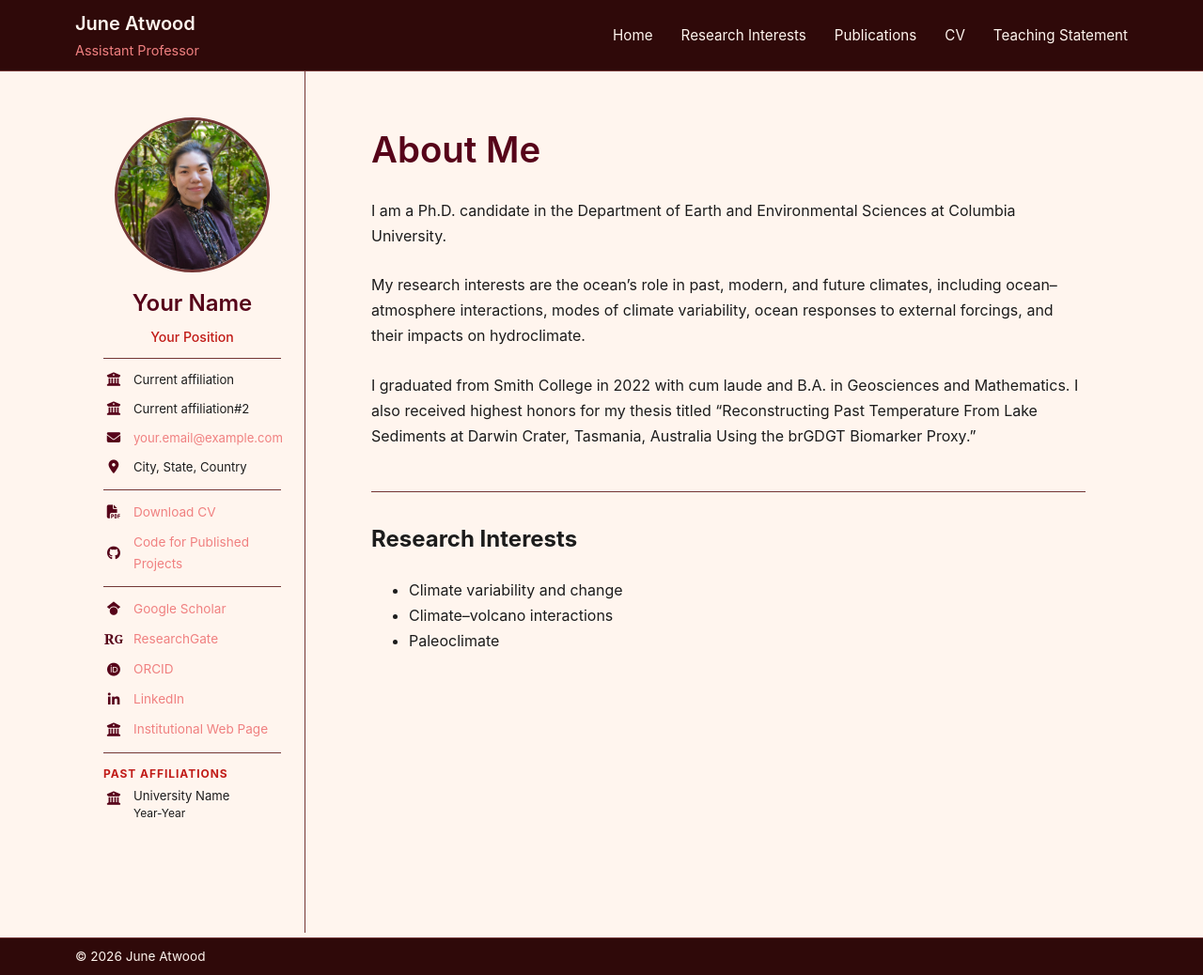
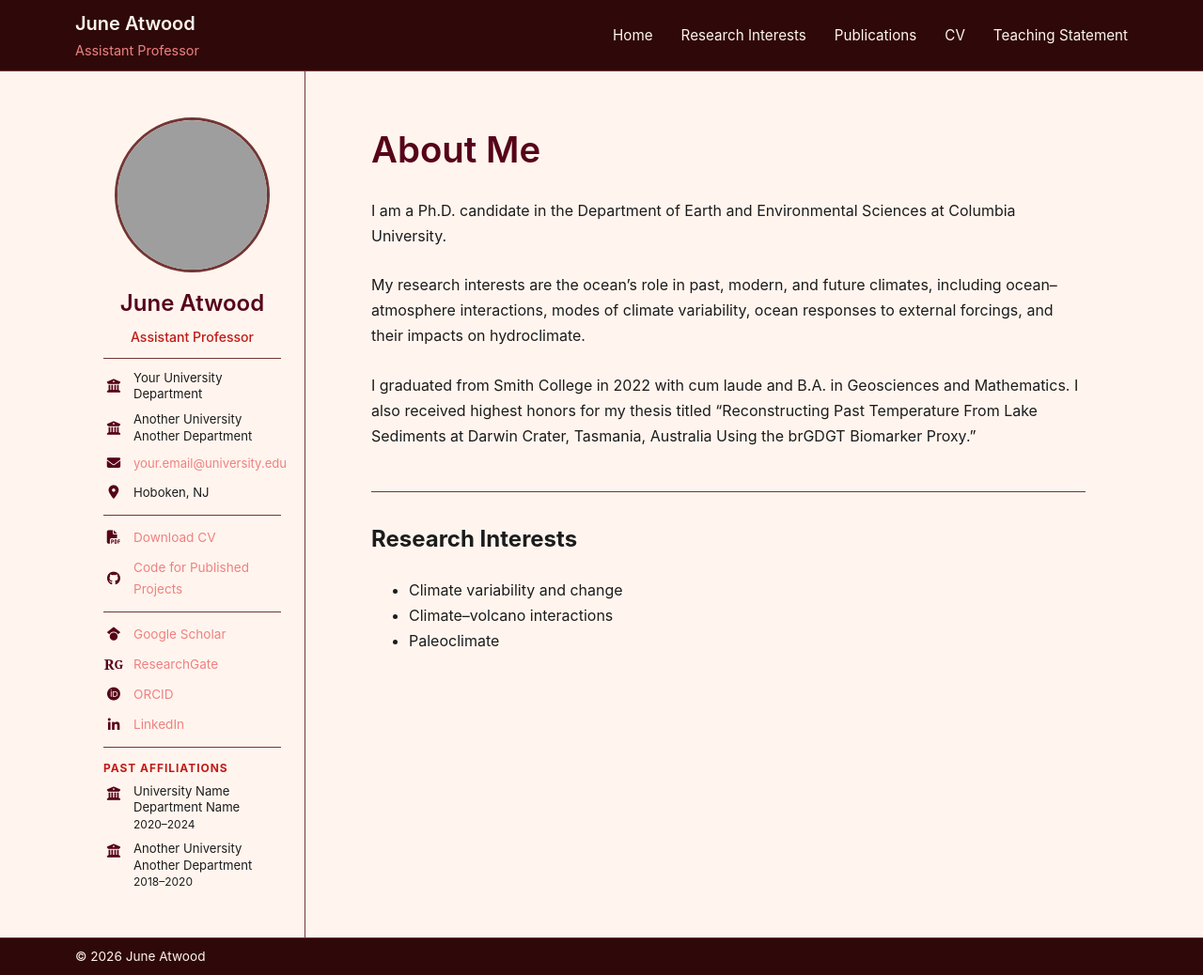
Before and after one commit to isugiura/isugiura.github.io, a Jekyll site: the page built from index.md, in a window 1280 px wide and 1038 px high. Shown: the whole window at 94% size. Built offline with Jekyll 4.4.1, drawn with Linux system fonts in a browser that asks for light colours; grey boxes are pictures that could not be loaded.

Commit message:
Using _data/site_info.yml inputs

```diff
--- a/_includes/sidebar.html
+++ b/_includes/sidebar.html
@@ -1,121 +1,315 @@
 <aside class="sidebar">
 
+
+  <!-- =====================================================
+       PROFILE
+       ===================================================== -->
+
   <img
-    src="{{ '/assets/images/profile.jpg' | relative_url }}"
-    alt="{{ site.title }}"
+    src="{{ site.data.site_info.profile.photo | relative_url }}"
+    alt="{{ site.data.site_info.name.display }}"
     class="profile-photo"
   >
 
-  <h2>{{ site.title }}</h2>
+  <h2>
+    {{ site.data.site_info.name.display }}
+  </h2>
 
   <p class="position">
-    Your Position<br>
+    {{ site.data.site_info.position }}<br>
   </p>
 
 
   <div class="sidebar-divider"></div>
 
 
-  <!-- Contact -->
+  <!-- =====================================================
+       CONTACT
+       ===================================================== -->
+
   <div class="contact-info">
 
+
+    <!-- Current affiliations -->
+
+    {% for affiliation in site.data.site_info.profile.current_affiliations %}
+
       <div>
+
         <i class="fa-solid fa-building-columns icon"></i>
-      <span>Current affiliation</span>
+
+        <span>
+
+          {{ affiliation.institution }}
+
+          {% if affiliation.department %}
+            <br>
+            {{ affiliation.department }}
+          {% endif %}
+
+        </span>
+
       </div>
 
+    {% endfor %}
+
+
+    <!-- Email -->
+
+    <a
+      href="mailto:{{ site.data.site_info.email }}"
+    >
+
+      <i class="fa-solid fa-envelope icon"></i>
+
+      <span>
+        {{ site.data.site_info.email }}
+      </span>
+
+    </a>
+
+
+    <!-- Location -->
+
     <div>
-      <i class="fa-solid fa-building-columns icon"></i>
-      <span>Current affiliation#2</span>
+
+      <i class="fa-solid fa-location-dot icon"></i>
+
+      <span>
+        {{ site.data.site_info.location }}
+      </span>
+
     </div>
 
-    <a href="mailto:your.email@example.com">
-      <i class="fa-solid fa-envelope icon"></i>
-      <span>your.email@example.com</span>
-    </a>
-
-    <div>
-      <i class="fa-solid fa-location-dot icon"></i>
-      <span>City, State, Country</span>
-    </div>
 
   </div>
 
 
   <div class="sidebar-divider"></div>
 
-  <!-- Resources -->
+
+  <!-- =====================================================
+       RESOURCES
+       ===================================================== -->
+
   <div class="resource-links">
 
+
+    <!-- CV -->
+
     <a
-      href="{{ '/assets/files/CV.pdf' | relative_url }}"
+      href="{{ site.data.site_info.documents.cv | relative_url }}"
       target="_blank"
+      rel="noopener"
     >
+
       <i class="fa-solid fa-file-pdf icon"></i>
-      <span>Download CV</span>
+
+      <span>
+        Download CV
+      </span>
+
     </a>
 
+
+    <!-- GitHub -->
+
+    {% if site.data.site_info.profiles.github %}
+
       <a
-      href="https://github.com/yourusername/project-collection"
+        href="{{ site.data.site_info.profiles.github }}"
         target="_blank"
+        rel="noopener"
       >
+
         <i class="fa-brands fa-github icon"></i>
-      <span>Code for Published Projects</span>
+
+        <span>
+          Code for Published Projects
+        </span>
+
       </a>
+
+    {% endif %}
+
 
   </div>
 
+
   <div class="sidebar-divider"></div>
 
-  <!-- Academic profiles -->
+
+  <!-- =====================================================
+       ACADEMIC PROFILES
+       ===================================================== -->
+
   <div class="academic-links">
 
-    <a href="https://scholar.google.com/citations?user=YOUR-ID" target="_blank">
+
+    <!-- Google Scholar -->
+
+    {% if site.data.site_info.profiles.scholar %}
+
+      <a
+        href="{{ site.data.site_info.profiles.scholar }}"
+        target="_blank"
+        rel="noopener"
+      >
+
         <i class="fa-brands fa-google-scholar icon"></i>
-      <span>Google Scholar</span>
+
+        <span>
+          Google Scholar
+        </span>
+
       </a>
 
-    <a href="https://www.researchgate.net/profile/Your-Name" target="_blank">
-      <span class="icon researchgate">R<sup>G</sup></span>
-      <span>ResearchGate</span>
+    {% endif %}
+
+
+    <!-- ResearchGate -->
+
+    {% if site.data.site_info.profiles.researchgate %}
+
+      <a
+        href="{{ site.data.site_info.profiles.researchgate }}"
+        target="_blank"
+        rel="noopener"
+      >
+
+        <span class="icon researchgate">
+          R<sup>G</sup>
+        </span>
+
+        <span>
+          ResearchGate
+        </span>
+
       </a>
 
-    <a href="https://orcid.org/YOUR-ORCID-ID" target="_blank">
+    {% endif %}
+
+
+    <!-- ORCID -->
+
+    {% if site.data.site_info.profiles.orcid %}
+
+      <a
+        href="{{ site.data.site_info.profiles.orcid }}"
+        target="_blank"
+        rel="noopener"
+      >
+
         <i class="fa-brands fa-orcid icon"></i>
-      <span>ORCID</span>
+
+        <span>
+          ORCID
+        </span>
+
       </a>
 
-    <a href="https://www.linkedin.com/in/yourusername/" target="_blank">
+    {% endif %}
+
+
+    <!-- LinkedIn -->
+
+    {% if site.data.site_info.profiles.linkedin %}
+
+      <a
+        href="{{ site.data.site_info.profiles.linkedin }}"
+        target="_blank"
+        rel="noopener"
+      >
+
         <i class="fa-brands fa-linkedin-in icon"></i>
-      <span>LinkedIn</span>
+
+        <span>
+          LinkedIn
+        </span>
+
       </a>
 
-    <a href="https://www.youruniversity.edu/" target="_blank">
+    {% endif %}
+
+
+    <!-- Institutional Web Page -->
+
+    {% if site.data.site_info.profiles.institutional %}
+
+      <a
+        href="{{ site.data.site_info.profiles.institutional }}"
+        target="_blank"
+        rel="noopener"
+      >
+
         <i class="fa-solid fa-building-columns icon"></i>
-      <span>Institutional Web Page</span>
+
+        <span>
+          Institutional Web Page
+        </span>
+
       </a>
+
+    {% endif %}
+
 
   </div>
 
+
   <div class="sidebar-divider"></div>
 
-  <!-- Past affiliations -->
+
+  <!-- =====================================================
+       PAST AFFILIATIONS
+       ===================================================== -->
+
+  {% if site.data.site_info.profile.past_affiliations %}
+
     <div class="sidebar-section">
 
-    <h3>Past Affiliations</h3>
+
+      <h3>
+        Past Affiliations
+      </h3>
+
 
       <div class="past-affiliations">
 
+
+        {% for affiliation in site.data.site_info.profile.past_affiliations %}
+
           <div>
+
             <i class="fa-solid fa-building-columns icon"></i>
+
             <span>
-          University Name<br>
-          <small>Year-Year</small>
+
+              {{ affiliation.institution }}
+
+              {% if affiliation.department %}
+                <br>
+                {{ affiliation.department }}
+              {% endif %}
+
+              {% if affiliation.years %}
+                <br>
+                <small>
+                  {{ affiliation.years }}
+                </small>
+              {% endif %}
+
             </span>
+
           </div>
+
+        {% endfor %}
+
 
       </div>
 
     </div>
 
+  {% endif %}
+
+
 </aside>
```
Lines whose indentation alone changed are shown as unchanged.
